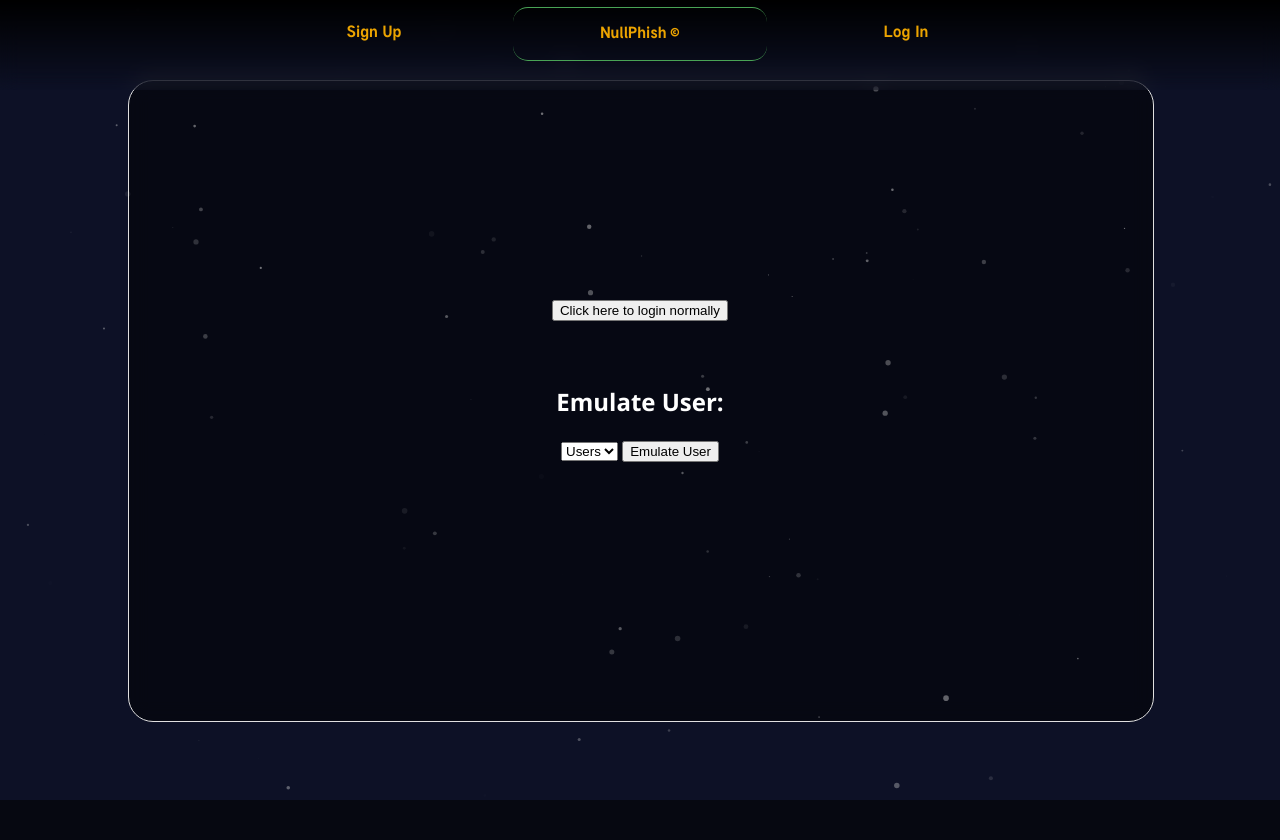
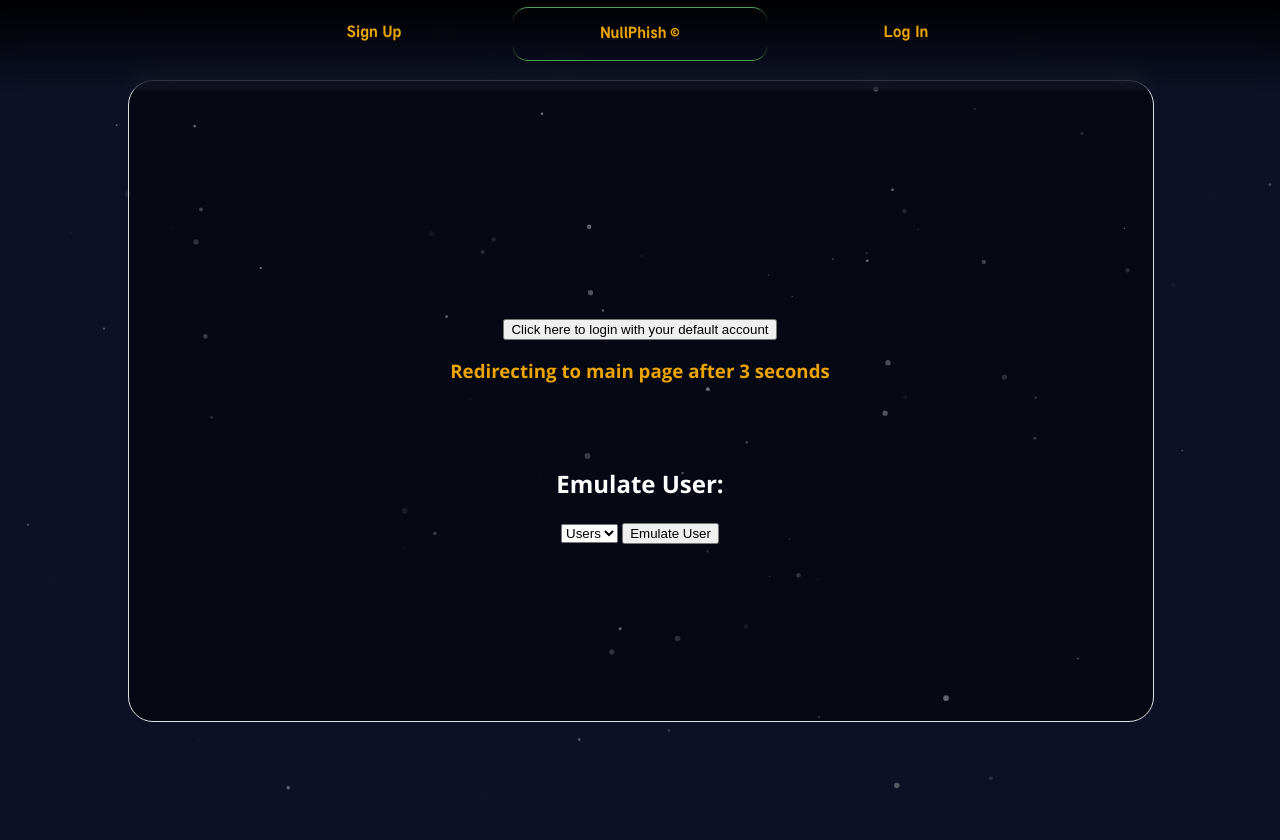
Before and after one commit to kdbrown5/nullphish, a Flask app: template templates/emulatelogin.html in a window 1280 px wide. Shown: the top 840 px of the page. Before the commit the page ends 800 px from the top, so only its background shows below. Run offline with Flask 2, Linux system fonts and the light colour scheme; the template is opened without the code that fills it, so the values that code supplies are empty; parts of the project's set-up code (start-up, migrations or seed data) failed here and were passed over.

Commit message:
countdown redirect on emulate user

```diff
--- a/templates/emulatelogin.html
+++ b/templates/emulatelogin.html
@@ -62,7 +62,36 @@
       <center>
       <div class="notincontainer">
         <div class="center">
-          <button onclick="window.location.href = '/';">Click here to login normally</button>
+          <!-- Modify this according to your requirement -->
+<h3>
+  <button onclick="window.location.href = '/';">Click here to login with your default account</button>
+
+  <p>Redirecting to main page after <span id="countdown">10</span> seconds</p>
+</h3>
+<!-- JavaScript part -->
+<script type="text/javascript">
+
+    // Total seconds to wait
+    var seconds = 10;
+
+    function countdown() {
+        seconds = seconds - 1;
+        if (seconds < 0) {
+            // Chnage your redirection link here
+            window.location = "/";
+        } else {
+            // Update remaining seconds
+            document.getElementById("countdown").innerHTML = seconds;
+            // Count down using javascript
+            window.setTimeout("countdown()", 1000);
+        }
+    }
+
+    // Run countdown function
+    countdown();
+
+</script>
+
             <div class="col-md" style="form">
                 <br><br>
                 <h2 style="color: white" class="w3-xlarge">Emulate User:</h2>
```
